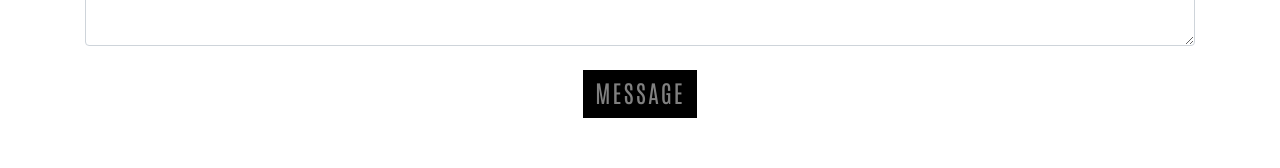
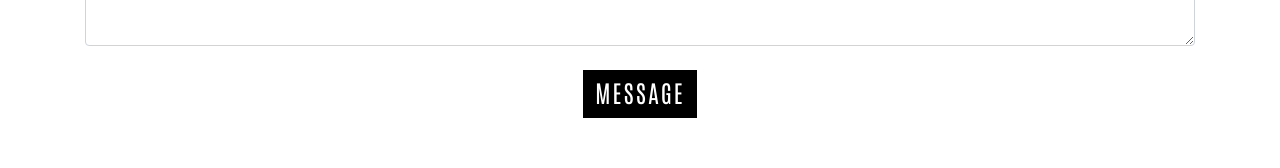
Before and after one commit to Ekanta21/mrekanta, a plain HTML site: page index.html in a window 1280 px wide. Shown: the part 3966-4134 px from the top of the page. Drawn offline with nearby package versions, Linux system fonts and the light colour scheme; some packages are replaced by stand-ins of ours; a script that the page names is missing.

Commit message:
Update index.html

```diff
--- a/index.html
+++ b/index.html
@@ -574,7 +574,7 @@ I now work remotely as a freelancer UI/UX & Graphic designer. I've designed and
                   </div>
                 </div>
                 <div class="text-center">
-                  <button type="submit" value="Send">MESSAGE</button>
+                  <button type="submit" value="Send" style="color:white!important">MESSAGE</button>
                 </div>
               </form>
         </div>
```
